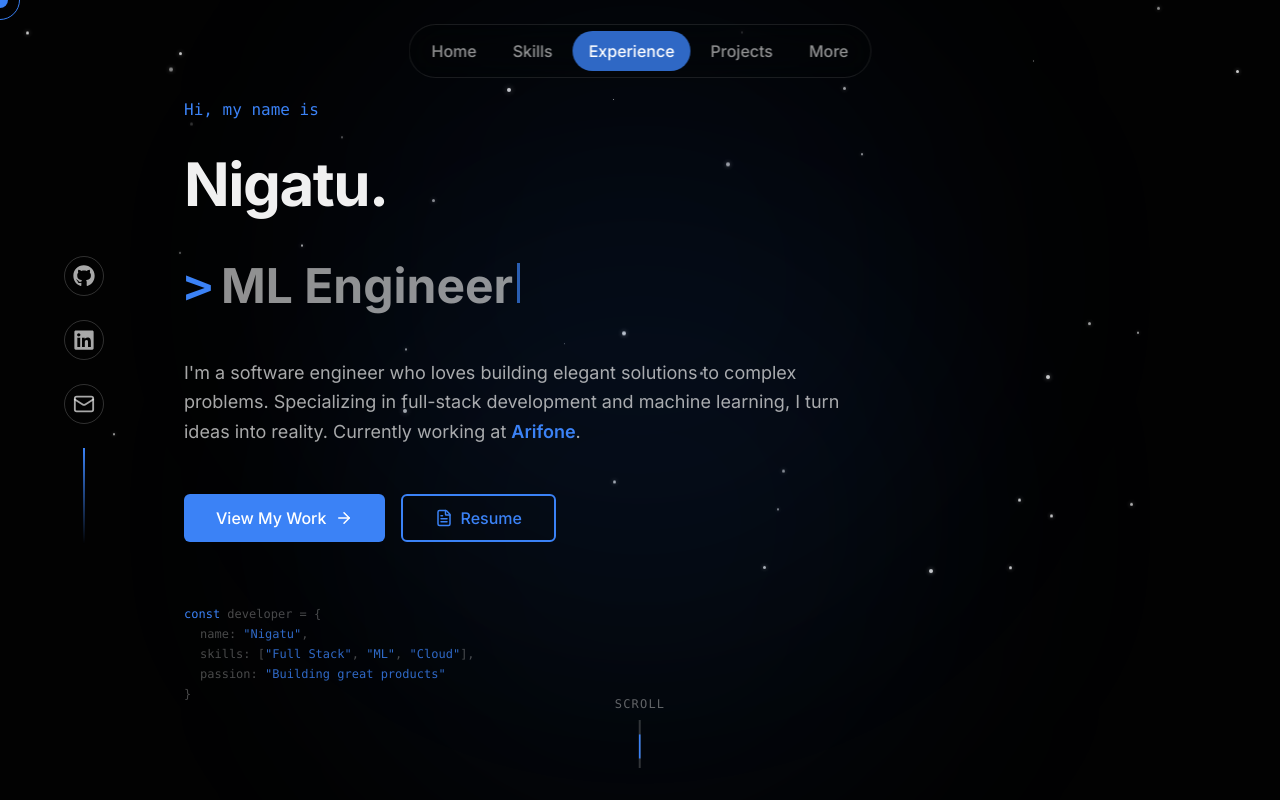
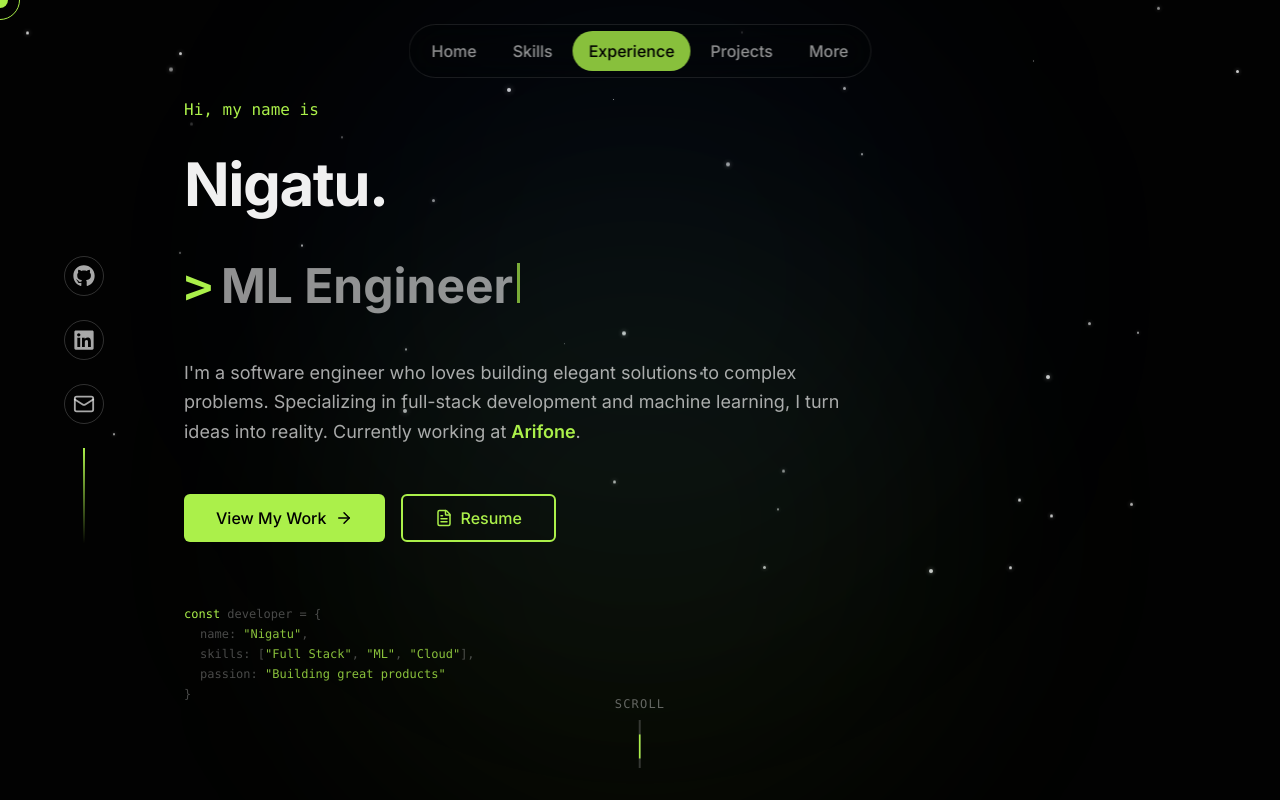
Before and after one commit to jeno1990/portifolio, a Next.js app: page / in a window 1280 px wide. Shown: the top 800 px of the page. Built offline with nearby package versions, Linux system fonts and the light colour scheme; no server answers.

Commit message:
Theme change

```diff
--- a/src/app/globals.css
+++ b/src/app/globals.css
@@ -15,8 +15,8 @@
   --background: #050505;
   --foreground: #f0f0f0;
 
-  --primary: #3b82f6;
-  --primary-foreground: #ffffff;
+  --primary: #abf04a;
+  --primary-foreground: #000000;
 
   --accent: #1e1e1e;
   --accent-foreground: #f0f0f0;
```
